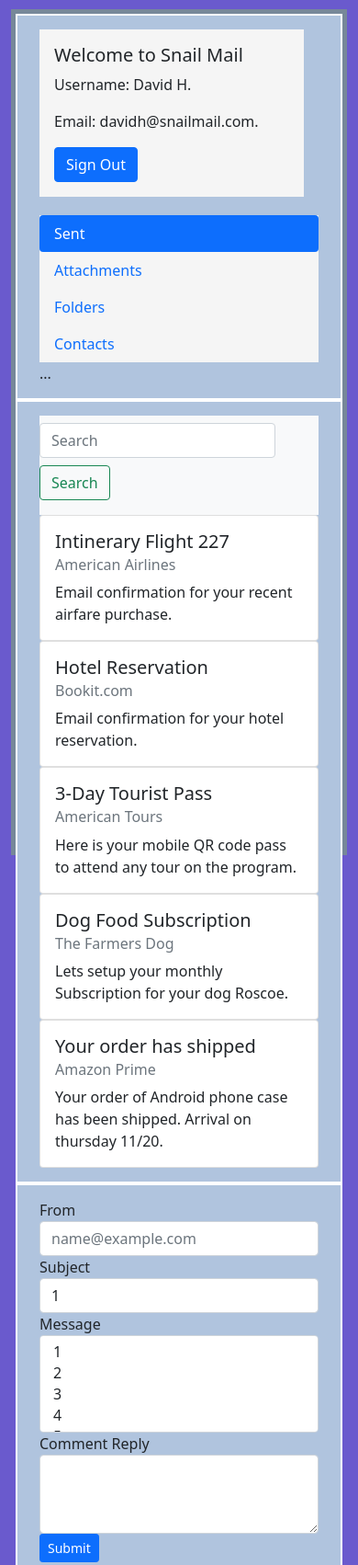
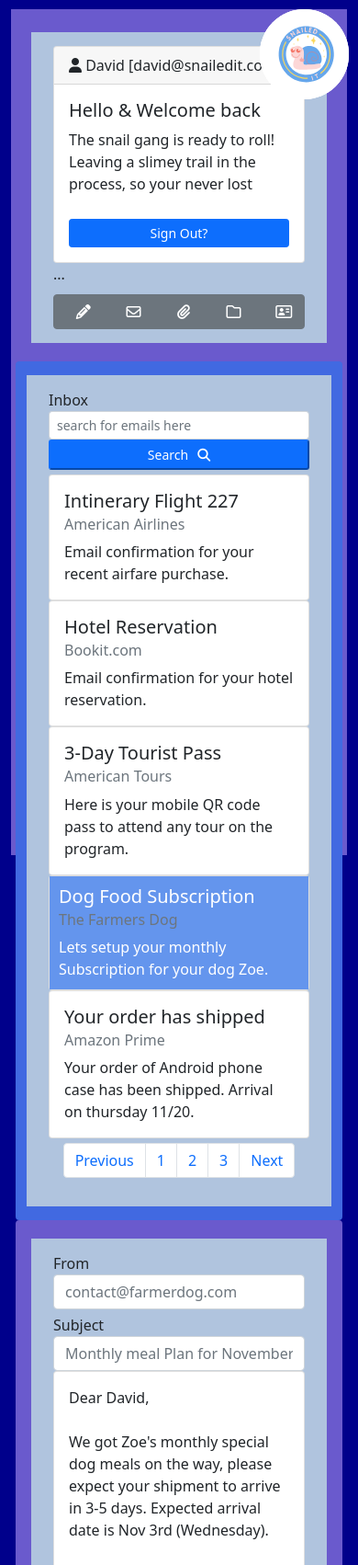
Before and after one commit to DavidHerrera229/test-bootstrap, a plain HTML site: page index.html in a window 390 px wide. Shown: the top 1702 px of the page at 92% size. Drawn offline with nearby package versions, Linux system fonts and the light colour scheme.

Commit message:
Bootstrap Email Final
Final Draft - Image added, Added colors for layout, Media Queries for response

```diff
--- a/index.html
+++ b/index.html
@@ -1,15 +1,18 @@
+
 <!DOCTYPE html>
 <html lang="en">
 <head>
     <meta charset="UTF-8">
     <meta http-equiv="X-UA-Compatible" content="IE=edge">
     <meta name="viewport" content="width=device-width, initial-scale=1.0">
-    <title>Bootstrap Email Template</title>
+    <title>BS Email Temp</title>
+    <!---font awesome link-->
+    <script src="https://kit.fontawesome.com/43e742a242.js" crossorigin="anonymous"></script>
+    <!--Bootstrap CSS-->
     <link href="https://cdn.jsdelivr.net/npm/bootstrap@5.0.2/dist/css/bootstrap.min.css" rel="stylesheet" integrity="sha384-EVSTQN3/azprG1Anm3QDgpJLIm9Nao0Yz1ztcQTwFspd3yD65VohhpuuCOmLASjC" crossorigin="anonymous">
     <!--Bootstrap CSS-->
-    <link rel="stylesheet" href="styles.css"
-    <script src="https://kit.fontawesome.com/43e742a242.js" crossorigin="anonymous"></script>
-
+    <!--Bootstrap CSS-->
+    <link rel="stylesheet" href="styles.css">
     <style>
 
     </style>
@@ -21,45 +24,91 @@
             <!---Start of Columns-------------------------------->
 
             <!---Start of Column 1-->
-            <div class="col-md-12 col-lg-3 pro-box">
+            <div class="col-md-12 col-lg-3 pro-box rounded">
                 <div class="container">
                         <!--Profile Box / Card BS-->
-                    <div class="procard" style="width: 18rem; margin-bottom: 20px;">
+                    <div class="media">
+                            <div class="card">
+                                <div class="card-header">
+                                <i class="fa-solid fa-user"></i>
+                                David [david@snailedit.com]
+                                </div>
                                 <div class="card-body">
-                          <h5 class="card-title">Welcome to Snail Mail</h5>
-                          <p class="card-text">Username: David H.</p>
-                          <p class="card-text">Email: davidh@snailmail.com.</p>
-                          <a href="#" class="btn btn-primary">Sign Out</a>
+                                <h5 class="card-title">Hello & Welcome back</h5>
+                                <p class="card-text">The snail gang is ready to roll! Leaving a slimey trail in the process, so your never lost</p>
+                                <a href="#" class="btn btn-primary btn-sm">Sign Out?</a>
                                 </div>
                             </div>
+                    </div>
+
+                        <!--Compose Mail btn-->
+                        <div class="button">
+                            <button type="button" class="btn btn-primary btn-md">Compose Mail<i class="icons fa-solid fa-pencil"></i></button>
+                        </div>
+
                         <!---Navbar BS Code-->
                     <div class="nav flex-column nav-pills" id="v-pills-tab" role="tablist" aria-orientation="vertical">
-                        <a class="nav-link active" id="v-pills-home-tab" data-toggle="pill" href="#v-pills-home" role="tab" aria-controls="v-pills-home" aria-selected="true">Sent</a>
-                        <a class="nav-link" id="v-pills-profile-tab" data-toggle="pill" href="#v-pills-profile" role="tab" aria-controls="v-pills-profile" aria-selected="false">Attachments</a>
-                        <a class="nav-link" id="v-pills-messages-tab" data-toggle="pill" href="#v-pills-messages" role="tab" aria-controls="v-pills-messages" aria-selected="false">Folders</a>
-                        <a class="nav-link" id="v-pills-settings-tab" data-toggle="pill" href="#v-pills-settings" role="tab" aria-controls="v-pills-settings" aria-selected="false">Contacts</a>
+                        <a class="nav-link active" id="v-pills-home-tab" data-toggle="pill" href="#v-pills-home" role="tab" aria-controls="v-pills-home" aria-selected="true" >New Messages
+                            <span class="badge badge-primary badge-pill">5</span>
+                            <i class="icons fa-regular fa-envelope"></i>
+                            <!--Badge(red)-->
+                        </a>
+                        <a class="nav-link" id="v-pills-profile-tab" data-toggle="pill" href="#v-pills-profile" role="tab" aria-controls="v-pills-profile" aria-selected="false">Sent
+                        <i class="icons fa-regular fa-envelope"></i></a>
+
+                        <a class="nav-link" id="v-pills-profile-tab" data-toggle="pill" href="#v-pills-profile" role="tab" aria-controls="v-pills-profile" aria-selected="false">Attachments
+                        <i class="icons fa-solid fa-paperclip"></i></a>
+
+                        <a class="nav-link" id="v-pills-messages-tab" data-toggle="pill" href="#v-pills-messages" role="tab" aria-controls="v-pills-messages" aria-selected="false">Folders
+                        <i class="icons fa-regular fa-folder"></i></a>
+
+                        <a class="nav-link" id="v-pills-settings-tab" data-toggle="pill" href="#v-pills-settings" role="tab" aria-controls="v-pills-settings" aria-selected="false">Contacts
+                        <i class="icons fa-regular fa-address-card"></i></a>
                     </div>
+
                     <div class="tab-content" id="v-pills-tabContent">
+
                         <div class="tab-pane fade show active" id="v-pills-home" role="tabpanel" aria-labelledby="v-pills-home-tab">...</div>
+
                         <div class="tab-pane fade" id="v-pills-profile" role="tabpanel" aria-labelledby="v-pills-profile-tab">...</div>
+
+                        <div class="tab-pane fade" id="v-pills-profile" role="tabpanel" aria-labelledby="v-pills-profile-tab">...</div>
+
                         <div class="tab-pane fade" id="v-pills-messages" role="tabpanel" aria-labelledby="v-pills-messages-tab">...</div>
+
                         <div class="tab-pane fade" id="v-pills-settings" role="tabpanel" aria-labelledby="v-pills-settings-tab">...</div>
                     </div>
                     <!---End of Navbar BS Code end-->
+
+                    <div class="btn-group" role="group" aria-label="Basic example">
+                        <button type="button" class="btn btn-secondary"><i class="icons fa-solid fa-pencil"></i></button>
+                        <button type="button" class="btn btn-secondary"><i class="icons fa-regular fa-envelope"></i></button>
+                        <button type="button" class="btn btn-secondary"><i class="icons fa-solid fa-paperclip"></i></button>
+                        <button type="button" class="btn btn-secondary"><i class="icons fa-regular fa-folder"></i></button>
+                        <button type="button" class="btn btn-secondary"><i class="icons fa-regular fa-address-card"></i></button>
+                      </div>
+                    <!--Mobile Nav Bar-->
+                    <img src="./images/snail-logo.svg" class="img-fluid rounded-circle cen" alt="Responsive image">
+
                 </div><!---End of container -->
             </div><!---End of Column 1-->
 
+             <!---Start of Column 2-->
+             <div class="col-md-4 col-lg-3 in-box rounded">
+                <div class="container">
 
-            <!---Start of Column 2-->
-            <div class="col-md-4 col-lg-3 in-box">
-                <div class="container">
-                    <nav class="navbar navbar-light bg-light">
-                        <form class="form-inline">
-                        <input class="form-control mr-sm-0" type="search" placeholder="Search" aria-label="Search">
-                        <button class="btn btn-outline-success my-2 my-sm-0" type="submit">Search</button>
-                        </form>
-                    </nav>
+                    <!-----Start of the search box -->
+                    <div class="form-group">
+                        <label>Inbox</label>
+                        <div class="wrapper">
+                            <input class="form-control form-control-sm" type="text" placeholder="search for emails here">
+                            <button type="button" class="btn-s btn-primary btn-sm">Search<i class="fa-solid fa-magnifying-glass icons"></i></button>
+                        </div>
+                    </div>
 
+
+
+                    <!-----Start of the Inbox cards / messages -->
                     <div class="card">
                         <div class="card-body">
                             <h5 class="card-title">Intinerary Flight 227 </h5>
@@ -85,10 +134,10 @@
                     </div>
 
                     <div class="card">
-                        <div class="card-body">
-                            <h5 class="card-title">Dog Food Subscription</h5>
+                        <div class="card-body-active">
+                            <h5 class="card-title-active">Dog Food Subscription</h5>
                             <h6 class="card-subtitle mb-2 text-muted">The Farmers Dog</h6>
-                            <p class="card-text">Lets setup your monthly Subscription for your dog Roscoe.</p>
+                            <p class="card-text">Lets setup your monthly Subscription for your dog Zoe.</p>
                         </div>
                     </div>
 
@@ -100,44 +149,73 @@
                         </div>
                     </div>
 
-                </div>
+                    <!-----Start of the pages button/tab-->
+                    <nav aria-label="Page navigation example">
+                        <ul class="pagination">
+                          <li class="page-item"><a class="page-link" href="#">Previous</a></li>
+                          <li class="page-item"><a class="page-link" href="#">1</a></li>
+                          <li class="page-item"><a class="page-link" href="#">2</a></li>
+                          <li class="page-item"><a class="page-link" href="#">3</a></li>
+                          <li class="page-item"><a class="page-link" href="#">Next</a></li>
+                        </ul>
+                      </nav>
+
+                </div><!-----end of container for whole column 2-->
             </div><!---end of column 2-->
 
 
             <!--Start of column 3-->
-            <div class="col-md-8 col-lg-6 view-box">
+            <div class="col-md-8 col-lg-6 view-box rounded">
                 <div class="container">
                    <form>
                     <div class="form-group">
-                          <label for="exampleFormControlInput1">From</label>
-                          <input type="email" class="form-control" id="exampleFormControlInput1" placeholder="name@example.com">
+                        <label for="exampleInputEmail1">From</label>
+                        <input type="email" class="form-control" id="exampleInputEmail1" aria-describedby="emailHelp" placeholder="contact@farmerdog.com">
+                        <small id="emailHelp" class="form-text text-muted"></small>
                       </div>
+                      <label>Subject</label>
+                      <input class="form-control" type="text" placeholder="Monthly meal Plan for November 2022">
+                      <!-----Message View Card------>
+                      <div class="card">
+                        <div class="card-body">
+                          <p>Dear David,
+                            <br>
+                            <br>
+                            We got Zoe's monthly special dog meals on the way, please expect your shipment to arrive in 3-5 days. Expected arrival date is Nov 3rd (Wednesday).
+                            <br>
+                            <br>
+                            1 x week meal plan of Chicken, Brown Rice & Carrots.<br>
+                            1 x week meal plan of Beef, Egg, Carrots & Potatoes.<br>
+                            1 x week meal plan of Turkey Breast, Rice and Raisin blend.<br>
+                            1 x week meal plan of Farmers Dog special Dogs-giving Blend<br>
+                            <br>
+                            Please contact us if you have any further questions. (contact info will be listed below).
+                            <br>
+                            Thank you for choosing us for your dog meal needs, we hope you are satisfied with our products and service.
+                            <br>
+                            <br>
+                            Please be sure to follow us on social media and tag us with a picture of your happy pet.
+                            <br>
+                            Take Care and Happy Holidays
+                            <br>
+                            <br>
+                            <b>The Farmer's Dog</b><br>
+                            help@thefarmersdog.com<br>
+                            (646)-780-7957
+                            <br><br>
+                            <q>Long Live Dogs</q>
+                          </p>
+                          <!---comment reply box BS code-->
                           <div class="form-group">
-                          <label for="exampleFormControlSelect1">Subject</label>
-                          <select class="form-control" id="exampleFormControlSelect1">
-                            <<option>1</option>
-                            <option>2</option>
-                            <option>3</option>
-                            <option>4</option>
-                            <option>5</option>>
-                          </select>
+                            <label for="exampleFormControlTextarea1">Comment / Reply</label>
+                            <textarea class="form-control" id="exampleFormControlTextarea1" rows="3"
+                            placeholder="Type Here...."></textarea>
                           </div>
-                        <div class="form-group">
-                          <label for="exampleFormControlSelect2">Message</label>
-                          <select multiple class="form-control" id="exampleFormControlSelect2">
-                            <option>1</option>
-                            <option>2</option>
-                            <option>3</option>
-                            <option>4</option>
-                            <option>5</option>
-                          </select>
+                          <!---"Submit" Button for Column3 -->
+                          <button type="button" class="btn btn-primary btn-sm">Submit</button>
                         </div>
-                        <div class="form-group">
-                          <label for="exampleFormControlTextarea1">Comment Reply</label>
-                          <textarea class="form-control" id="exampleFormControlTextarea1" rows="3"></textarea>
                       </div>
                    </form>
-                    <button type="button" class="btn btn-primary btn-sm">Submit</button>
                 </div>
             </div><!---- End of column 3 --->
 
@@ -145,16 +223,10 @@
         </div> <!---End of class row-->
     </div><!---main container--->
 
-
-
-
-
-
-
-
     <!---Bootstrap JS Code-->
     <script src="https://cdn.jsdelivr.net/npm/bootstrap@5.0.2/dist/js/bootstrap.bundle.min.js" integrity="sha384-MrcW6ZMFYlzcLA8Nl+NtUVF0sA7MsXsP1UyJoMp4YLEuNSfAP+JcXn/tWtIaxVXM" crossorigin="anonymous">
     </script>
 <!--Bootstrap JS Code -->
+
 </body>
 </html>
--- a/styles.css
+++ b/styles.css
@@ -14,138 +14,192 @@
 // Extra large devices (large desktops, 1200px and up)
 @media (min-width: 1200px) { ... }
 -------------------------------------------------------*/
+
 body {
-    background-color: slateblue
-    ;
+  background-color: darkblue;
   margin-top: 10px;
   margin-bottom: 10px;
 }
 
-/*-----Container Div Style------*/
+/*-----Main Container Div Style------*/
 .container {
   background-color: lightsteelblue;
+  height: auto;
+  margin-top: 15px;
+  margin-bottom: 15px;
   padding-top: 15px;
   padding-bottom: 15px;
 }
 
 .row {
   height: 920px;
-  background-color: lightslategray;
+  background-color: slateblue;
   padding: 5px;
 }
+/*-----End Main Container Div Style------*/
 
-/* (Column structure) */
-/*---Profile Area Box/Colum---*/
+/*---(Column structure)------------------------------*/
+/*---Profile Area Box/Colum1---*/
 .pro-box {
-border: 2px solid white;
+  border: 5px solid slateblue;
   }
 
-/*---Inbox Area Box/Colum---*/
   .in-box {
-border: 2px solid white;
+   background-color: royalblue;
    }
-/*---Message View Box/Colum---*/
+
+   /*---Message View Box/Colum3---*/
    .view-box {
-border: 2px solid white;
+   border: 5px solid slateblue;
+   background-color: slateblue;
    }
+
    .no-gutters {
        margin-right: 0;
        margin-left: 0;
+     }
 
-    > .col,
-    > [class*="col-"] {
-      padding-right: 0;
-      padding-left: 0;
+/* Media Queries------------------------------*/
+  /* (Mobile) small = 576+ pixels */
+  @media (max-width: 576px){
+    .incard {
+      background-color: whitesmoke;
+      min-width: 100%;
+    }
+
+    #v-pills-tab{
+      display: none;
+      /*min-width: fit-content;*/
+    }
+
+    .img-fluid {
+      position: absolute;
+      top: 10px;
+      right: 10px;
+      width: 100px;
+    }
+
+    .button {
+      display: none;
+    }
+
+    .btn-group {
+      width: 100%;
     }
   }
 
+  /* (Tablet) Medium = 768px -------------------*/
+@media (max-width: 768px) {
+  .incard {
+    background-color: whitesmoke;
+    min-width: fit-content;
+    margin-right: 50px;
+    float: left;
+}
 
-/*-------Profile Info Box / Card "pro-card" media calls-----*/
-  .procard {
+#v-pills-tab{
   background-color: whitesmoke;
   min-width: fit-content;
 }
 
-  /* (Mobile) small = 576+ pixels */
-  @media (min-width: 576px){
-    .procard {
-        background-color: whitesmoke;
-        min-width: fit-content;
-
-    }
-  }
-/* (Tablet) Medium = 768px */
-@media (min-width: 768px) {
-    .procard{
-        background-color: whitesmoke;
-        min-width: fit-content;
-        margin-right: 50px;
-        float: left;
-
-    }
-}
-  /* (Desktop)lg = 992px  */
-  @media (min-width: 992px) {
-    .procard {
-        background-color: seashell;
-        min-width: fit-content;
-
-        float: none;
-    }
+.img-fluid {
+  position: absolute;
+  top: 10px;
+  right: 10px;
 }
 
-/*------Inbox Messages Card "in-card" media calls-----*/
-  .incard {
+.btn-group {
+  width: 100%;
+}
 
 }
 
-/* (Mobile) small = 576+ pixels */
-@media (min-width: 576px){
-    .incard {
-        background-color: whitesmoke;
-        min-width: fit-;
 
-    }
-  }
-/* (Tablet) Medium is 768px */
-@media (min-width: 768px) {
-    .incard{
-        background-color: whitesmoke;
-        min-width: fit-content;
-        margin-right: 50px;
-        float: left;
+/*(Desktop)lg = 992px-----------------------  */
+@media (max-width: 992px) {
 
-    }
-}
-  /* (Desktop)lg is 992px */
-  @media (min-width: 992px) {
   .incard {
     background-color: whitesmoke;
     min-width: fit-content;
   }
-  }
 
-  /*------ col1.(Nav Menu) Nav Pills Box ----*/
-  #v-pills-tab {
-    background-color: whitesmoke;
-  }
-
-@media (min-width: 576px){
-        #v-pills-tab{
-          min-width: fit-content;
-        }
-}
-
-  @media (min-width: 768px){
   #v-pills-tab{
     background-color: whitesmoke;
     min-width: fit-content;
   }
+
+  .img-fluid {
+    display: block;
+    margin-left: auto;
+    margin-right: auto;
   }
 
-  @media (min-width: 992px){
-    #v-pills-tab{
+  .btn-group {
+    width: 100%;
+  }
+
+}
+
+/* Column 1 ---Bootstrap Components ( Profile Card, Navbar, Badges, Image)--Default Mobile*/
+#v-pills-tab { /*---<----------Menu--*/
   background-color: whitesmoke;
-        min-width: fit-content;
+  margin-top: 10px;
 }
+
+
+.badge-pill{ /*-----Badge Alert for "New Message" pill tab */
+justify-content: space-between;
+align-items: center;
+background-color: red;
 }
+
+.img-fluid { /*-------------Image/Logo*/
+  display: block;
+  margin-left: auto;
+  margin-right: auto;
+  width: fit-content;
+  width: 25%;
+}
+
+/* Column 2 ---Bootstrap components (Search Bar, Pages) Default Mobile*/
+/*--- Cards for the inbox messages ---*/
+.incard {
+  min-width: 100%;
+}
+
+.card-body-active {
+  background-color: cornflowerblue;
+  color: white;
+  padding: 10px;
+}
+
+/* --- Search Bar */
+.form-group {
+  position: relative;
+  margin-bottom: 5px;
+}
+
+/*---Pages button---*/
+.pagination {
+  justify-content: center;
+  margin-top: 5px;
+}
+
+/*-----Compose Button and Reply Button---*/
+.btn {
+  margin-top: 10px;
+  width: 100%;
+}
+/*------Search Button---*/
+.btn-s {
+  width: 100%;
+}
+
+.btn-group {
+  width: 100%;
+}
+
+/* Font Awesome Icons */
+.icons {
+  margin-left: 10px;
+}
```
Also changed, not shown: images/snail-logo.svg (added). Lines whose indentation alone changed are shown as unchanged.
